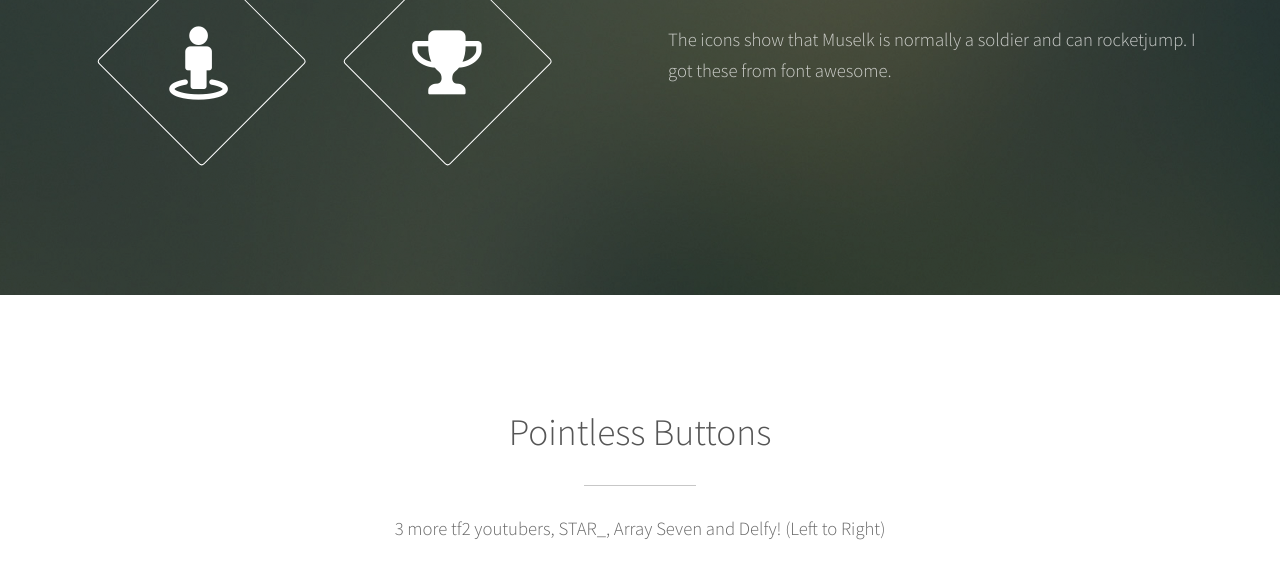
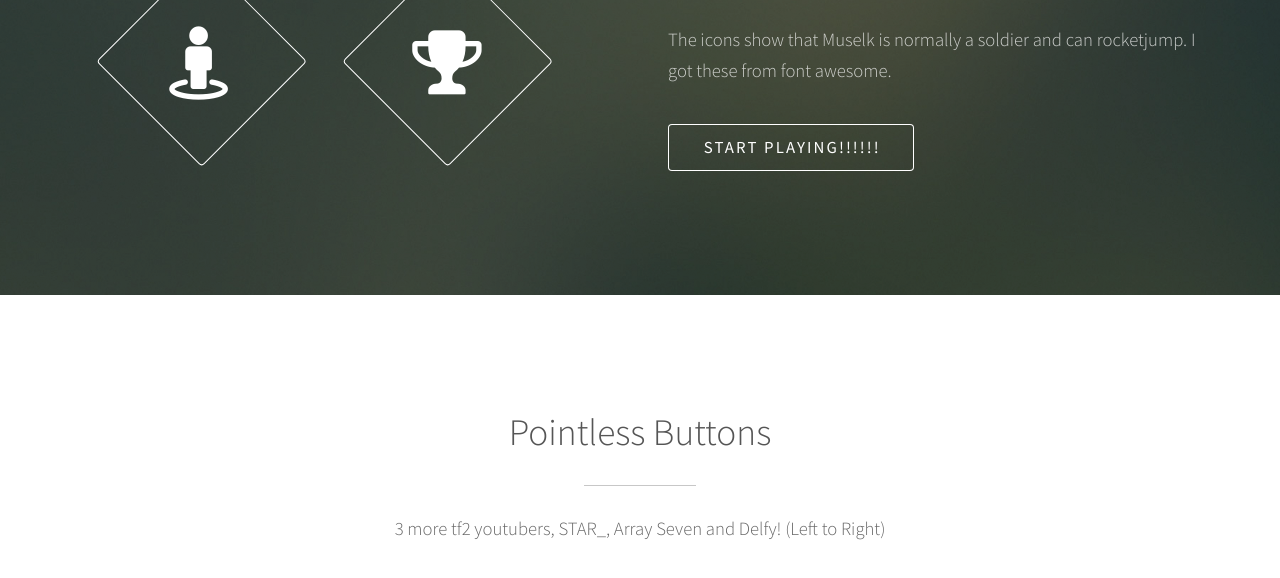
Before and after one commit to TEAMFORTRESS2ISAWESOME/TEAMFORTRESS2ISAWESOME.github.io, a plain HTML site: page index.html in a window 1280 px wide. Shown: the part 1734-2312 px from the top of the page. Drawn offline with Linux system fonts and the light colour scheme; grey boxes are pictures that could not be loaded.

Commit message:
added scrolly

```diff
--- a/index.html
+++ b/index.html
@@ -76,6 +76,10 @@
 							</header>
 							<p><iframe width="560" height="315" src="https://www.youtube.com/embed/4_6UrtRDgEo?list=PLd7B22F6nXosGGc31bP6HUnpRWQgeQU3c" frameborder="0" allowfullscreen></iframe></p>
 							<p>The icons show that Muselk is normally a soldier and can rocketjump. I got these from font awesome.</p>
+
+							<ul class="actions">
+						<li><a href="#one" class="button scrolly">START PLAYING!!!!!!</a></li>
+					</ul>
 
 						</div>
 					</div>
```
